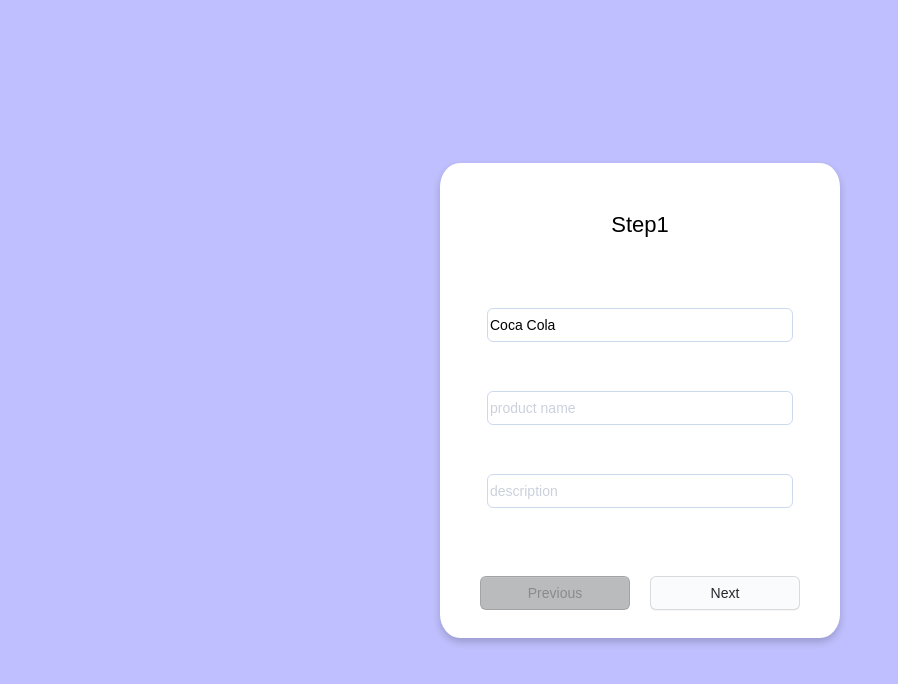
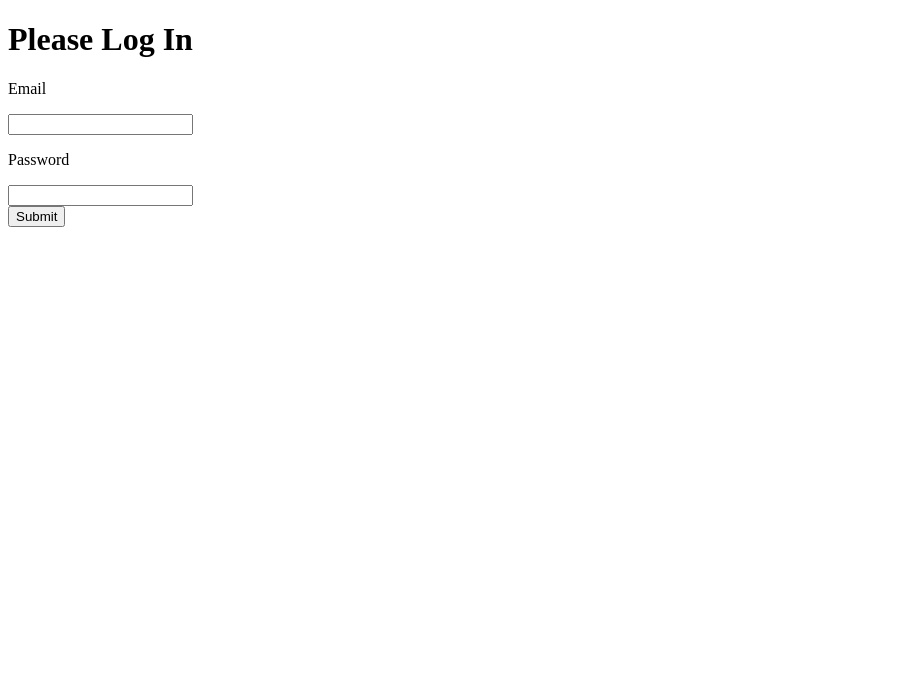
Before and after one commit to kerimcanguney/WOC-Front-End, a React (Create React App) app in the folder app/: page /dashboard in a window 1280 px wide. Shown: the top 684 px of the page, without its empty margins (0-898 px from the left). Built offline with nearby package versions, Linux system fonts and the light colour scheme.

Commit message:
Removed steps + added login w fetch req

```diff
--- a/app/src/App.js
+++ b/app/src/App.js
@@ -1,10 +1,40 @@
-import React from 'react';
-import CreationPage from './components/creationpage/index.js'
+import React, {useState} from 'react';
+import {
+  BrowserRouter,
+  Routes,
+  Route,
+} from "react-router-dom";
+import Dashboard from './components/Dashboard';
+import Login from './components/LoginForm/login';
+import Preferences from './components/Prefrences';
+import useToken from './useToken';
+
+// function setToken(userToken) {
+//   sessionStorage.setItem('token', JSON.stringify(userToken));
+// }
+
+// function getToken() {
+//   const tokenString = sessionStorage.getItem('token');
+//   const userToken = JSON.parse(tokenString);
+//   return userToken?.token
+// }
+
+
 function App() {
+  const {token, setToken}= useToken();
+  if (!token){
+    return <Login setToken={setToken}/>
+  }
   return (
-    <div className="App">
-        <CreationPage/>
-    </div>
+    <>
+    <h1>Applicatie</h1>
+      <BrowserRouter>
+        <Routes>
+        <Route path='/preferences' element={<Preferences/>} />
+        <Route path='/dashboard' element={<Dashboard/>} />
+        </Routes>
+      </BrowserRouter>
+    </>
   );
 }
 
--- /dev/null
+++ b/app/src/components/Dashboard.js
@@ -0,0 +1,7 @@
+import React from 'react';
+
+export default function Dashboard() {
+  return(
+    <h2>Dashboard</h2>
+  );
+}
--- /dev/null
+++ b/app/src/components/LoginForm/login.js
@@ -0,0 +1,58 @@
+import React, {useState} from 'react';
+import PropTypes from 'prop-types';
+
+async function loginUser(credentials){
+    console.log(credentials);
+    //https://localhost:44310/Account/Login?email=test%40test.com&password=test
+    let email = credentials.email.replace("@","%40");
+    let password = credentials.password;
+
+    let fetchUrl = 'https://localhost:44310/Account/Login?email='+email+"&password="+password;
+
+    console.log(fetchUrl);
+    return fetch(fetchUrl,{
+        method: 'POST',
+        credentials: 'include',
+        headers:{
+            'accept': 'text/plain'
+        }
+    })
+    .then(data=>data.json())
+}
+
+export default function Login({setToken}) {
+    const [email, setEmail] = useState()
+    const [password, setPassword] = useState()
+
+    const handleSubmit = async e => {
+        e.preventDefault();
+        const token = await loginUser({
+          email,
+          password
+        });
+        setToken(token);
+      }
+
+    return(
+        <div className="login-wrapper">
+          <h1>Please Log In</h1>
+          <form onSubmit={handleSubmit}>
+            <label>
+              <p>Email</p>
+              <input type="text" onChange={e => setEmail(e.target.value)}/>
+            </label>
+            <label>
+              <p>Password</p>
+              <input type="password" onChange={e => setPassword(e.target.value)}/>
+            </label>
+            <div>
+              <button type="submit">Submit</button>
+            </div>
+          </form>
+        </div>
+    )
+}
+
+Login.propTypes = {
+    setToken: PropTypes.func.isRequired
+}
--- /dev/null
+++ b/app/src/components/Prefrences.js
@@ -0,0 +1,7 @@
+import React from 'react';
+
+export default function Preferences() {
+  return(
+    <h2>Preferences</h2>
+  );
+}
--- a/app/src/components/creationpage/index.js
+++ /dev/null
@@ -1,48 +0,0 @@
-import React, { useState } from "react";
-import Step1 from './step1';
-import Step2 from './step2';
-import Step3 from './step3';
-
-import {Button, Card, Container, ButtonWrapper, FormH1} from './styled';
-function Index() {
-  const [page, setPage] = useState(0);
-
-  const FormTitles = ["Step1", "Step2", "Step3"];
-  const [formData, setFormData] = useState({
-    company: "Coca Cola",
-    product_name: "",
-    description:"",
-  })
-  const PageDisplay = () => {
-    if (page === 0) {
-      return <Step1 formData={formData} setFormData={setFormData}/>;
-    }
-    else if (page === 1){
-      return <Step2 />;
-    }
-    else{
-      return <Step3 />;
-    }
-  };
-
-  return (
-    <Container>
-      <Card>
-        <FormH1>{FormTitles[page]}</FormH1>
-        {PageDisplay()}
-        <ButtonWrapper>
-          <Button
-          disabled={page === 0}
-          onClick={() => setPage(page - 1)}
-          >Previous</Button>
-          <Button
-          disabled={page === FormTitles.length - 1}
-          onClick={() => setPage(page + 1)}
-          >Next</Button>
-        </ButtonWrapper>
-      </Card>
-    </Container>
-  );
-}
-
-export default Index;
--- a/app/src/components/creationpage/step1.js
+++ /dev/null
@@ -1,22 +0,0 @@
-import React from 'react'
-import {Form, Input} from './styled'
-
-
-function basicInfo ({formData, setFormData}){
-    return (
-      <Form>
-        <Input
-          type="text"
-          placeholder='company'
-          value={formData.company}
-          onChange={(event) =>
-            setFormData({...formData, company: event.target.value})
-          }
-        />
-        <Input placeholder='product name'/>
-        <Input placeholder='description'/>
-      </Form>
-    )
-}
-
-export default basicInfo
--- a/app/src/components/creationpage/step2.js
+++ /dev/null
@@ -1,13 +0,0 @@
-import React from 'react'
-import {Form, Input} from './styled'
-
-
-const basicInfo = () => {
-    return (
-      <Form>
-        <Input placeholder='empty'/>
-      </Form>
-    )
-}
-
-export default basicInfo
--- a/app/src/components/creationpage/step3.js
+++ /dev/null
@@ -1,15 +0,0 @@
-import React from 'react'
-import {Form, Input} from './styled'
-
-
-const basicInfo = () => {
-    return (
-      <Form>
-        <Input placeholder='company'/>
-        <Input placeholder='product name'/>
-
-      </Form>
-    )
-}
-
-export default basicInfo
--- a/app/src/components/creationpage/styled.js
+++ /dev/null
@@ -1,145 +0,0 @@
-import styled from 'styled-components'
-
-export const Container = styled.div`
-    position: fixed;
-    bottom: 0;
-    left: 0;
-    right: 0;
-    top: 0;
-    z-index: 0;
-    background: rgba(0,0,255,0.25);
-
-    align-items:center;
-    display: grid;
-    justify-content:center;
-`
-export const Wrapper = styled.div`
-    background: rgba(0,0,0,0.4);
-
-`
-export const Form = styled.form`
-    align-items: center;
-    justify-content: center;
-    display:grid;
-
-    width: 100%;
-    height: 250px;
-
-    margin-top: 20px;
-
-`
-export const Button = styled.button`
-    background-color: #FAFBFC;
-    border: 1px solid rgba(27, 31, 35, 0.15);
-    border-radius: 6px;
-    box-shadow: rgba(27, 31, 35, 0.04) 0 1px 0, rgba(255, 255, 255, 0.25) 0 1px 0 inset;
-    color: #24292E;
-    cursor: pointer;
-    font-size: 14px;
-    line-height: 20px;
-    padding: 6px 16px;
-    width: 150px;
-    margin-left: 10px;
-    margin-right: 10px;
-    position: relative;
-    transition: background-color 0.2s cubic-bezier(0.3, 0, 0.5, 1);
-    touch-action: manipulation;
-
-    &:hover{
-        background-color: #F3F4F6;
-        text-decoration: none;
-        transition-duration: 0.1s;
-    }
-    &:active{
-        background-color: #EDEFF2;
-        box-shadow: rgba(225, 228, 232, 0.2) 0 1px 0 inset;
-        transition: none 0s;
-    }
-
-    margin-bottom: 10px;
-
-    &:disabled{
-        background-color: rgba(27, 31, 35, 0.3);
-        color: rgba(27, 31, 35, 0.3);
-        box-shadow: rgba(225, 228, 232, 0.2) 0 1px 0 inset;
-        transition: none 0s;
-    }
-`
-export const FormH1 = styled.h1`
-    font-size: 22px;
-    font-weight: 500;
-    text-align: center;
-    align-self: flex-end;
-`
-export const InputWrapper = styled.div`
-    justify-content: space-around;
-`
-export const Card = styled.div`
-    box-shadow: 0 4px 8px 0 rgba(0,0,0,0.2);
-    width: 400px;
-    height: 475px;
-    background: white;
-
-    font-family: 'Mukta Malar', Arial;
-    border-radius: 5%;
-
-    display: grid;
-    justify-content: center;
-`
-export const Input = styled.input`
-    display: block;
-    line-height: 25px;
-    font-size: 14px;
-    font-weight: 500;
-    font-family: inherit;
-    border-radius: 6px;
-    color: black;
-    border: 1px solid #CDD9ED;
-    background: white;
-    transition: border .3s ease;
-
-
-    width: 300px;
-    height: 30px;
-    margin-top: 20px;
-
-    &::placeholder {
-        color: #CBD1DC;
-    }
-    &:focus {
-        outline: none;
-        border-color: #275EFE;
-    }
-
-
-`
-export const TextArea = styled.textarea`
-    display: block;
-    line-height: 25px;
-    font-size: 14px;
-    font-weight: 500;
-    font-family: inherit;
-    border-radius: 6px;
-    color: black;
-    border: 1px solid #CDD9ED;
-    background: white;
-    transition: border .3s ease;
-
-
-    width: 300px;
-    height: 30px;
-    margin-top: 20px;
-
-    &::placeholder {
-        color: #CBD1DC;
-    }
-    &:focus {
-        outline: none;
-        border-color: #275EFE;
-    }
-`
-export const ButtonWrapper = styled.div`
-    display:flex;
-    justify-content: center;
-    align-items: center;
-`
--- /dev/null
+++ b/app/src/useToken.js
@@ -0,0 +1,21 @@
+import { useState } from 'react';
+
+export default function useToken() {
+  const getToken = () => {
+    const tokenString = localStorage.getItem('WOCTOKEN');
+    const userToken = JSON.parse(tokenString);
+    return userToken?.token
+  };
+
+  const [token, setToken] = useState(getToken());
+
+  const saveToken = userToken => {
+    localStorage.setItem('WOCTOKEN', JSON.stringify(userToken));
+    setToken(userToken.token);
+  };
+
+  return {
+    setToken: saveToken,
+    token
+  }
+}
```
